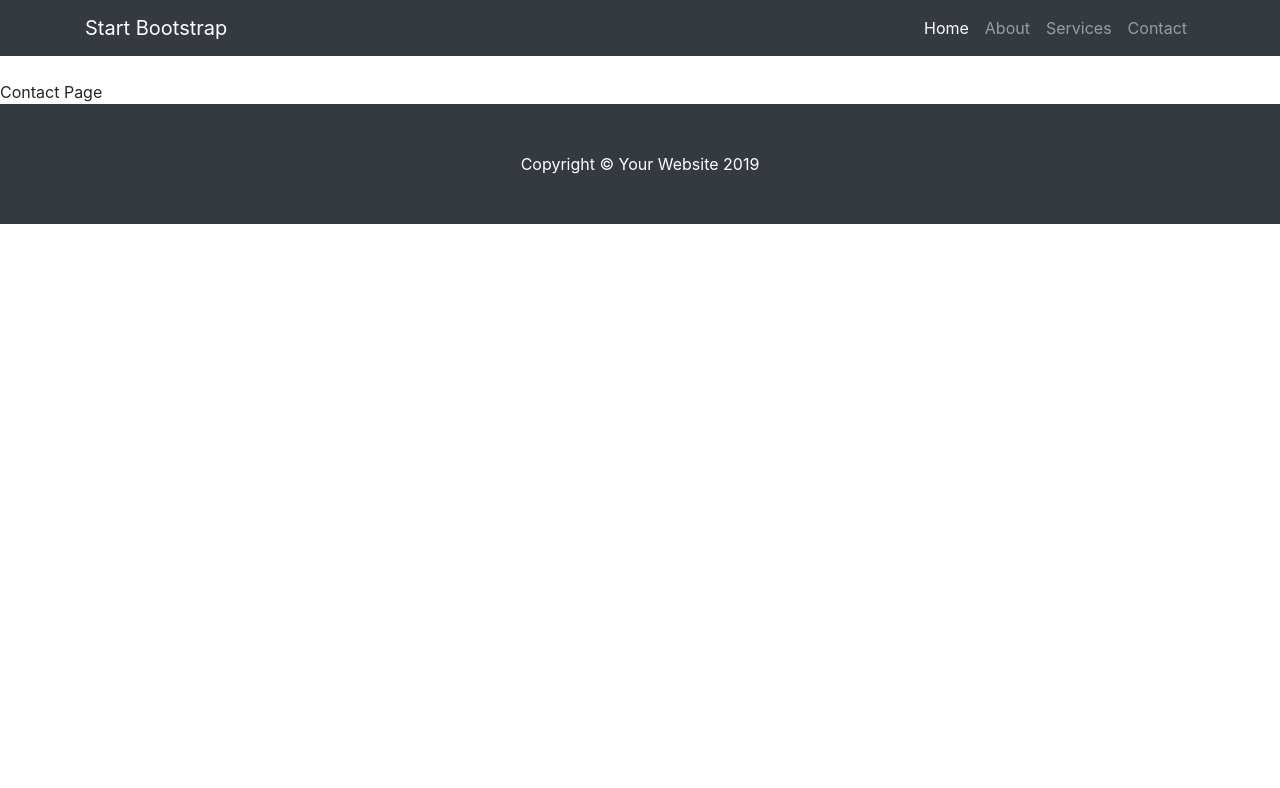
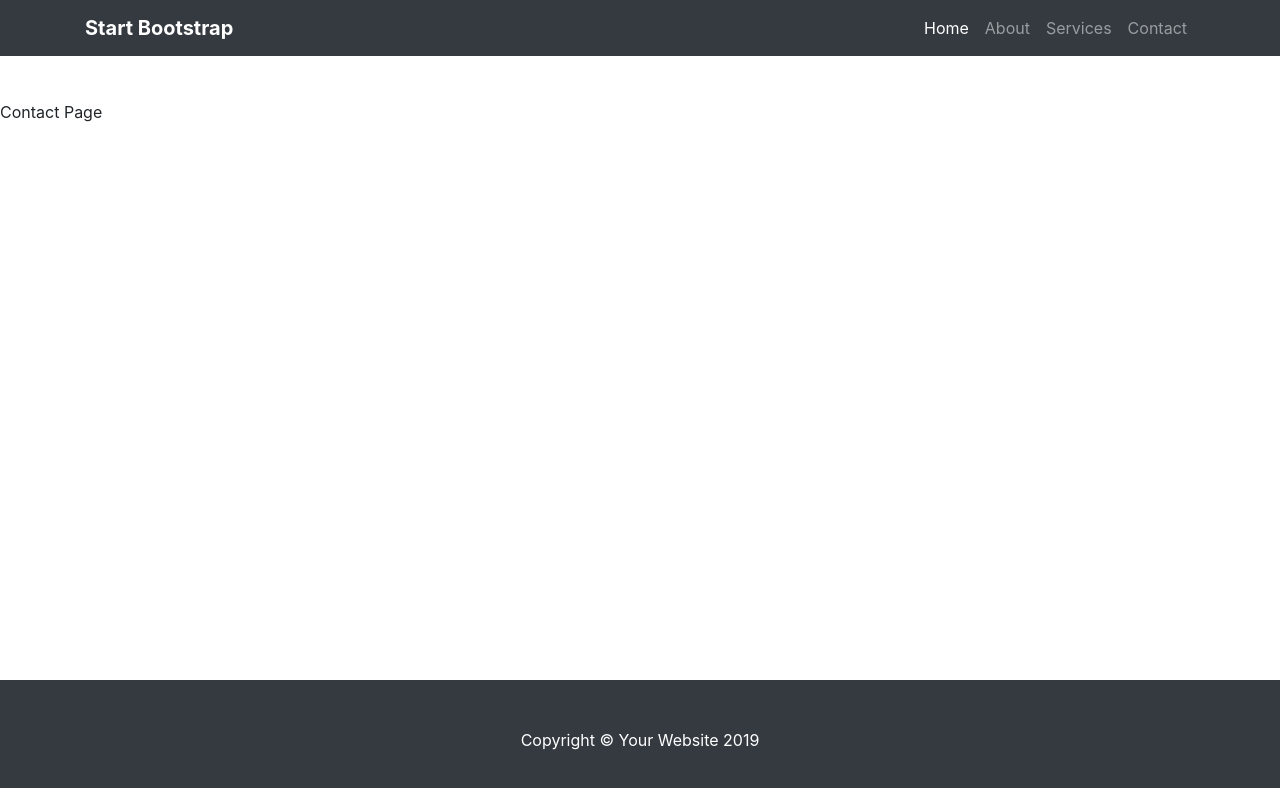
Before and after one commit to najihmld/next-movie-app, a Next.js app: page /contact in a window 1280 px wide. Shown: the top 788 px of the page. Built offline with nearby package versions, Linux system fonts and the light colour scheme.

Commit message:
styling improvments

```diff
--- a/components/movieList.js
+++ b/components/movieList.js
@@ -24,7 +24,7 @@
             <a>{movie.name}</a>
            </Link>
           </h4>
-          <div>{movie.genre}</div>
+          <div className="movie-genre">{movie.genre}</div>
           <h5>$24.99</h5>
           <p className="card-text">{this.shorten(movie.description, 100)}</p>
         </div>
--- /dev/null
+++ b/next.config.js
@@ -0,0 +1,5 @@
+
+const withCss = require('@zeit/next-css')
+const withSass = require('@zeit/next-sass')
+
+module.exports = withCss(withSass())
--- a/package.json
+++ b/package.json
@@ -8,10 +8,13 @@
     "start": "next start"
   },
   "dependencies": {
+    "@zeit/next-css": "^1.0.1",
+    "@zeit/next-sass": "^1.0.1",
     "axios": "^0.19.2",
     "body-parser": "^1.19.0",
     "express": "^4.17.1",
     "next": "9.4.4",
+    "node-sass": "^4.14.1",
     "react": "16.13.1",
     "react-dom": "16.13.1"
   }
--- a/pages/_app.js
+++ b/pages/_app.js
@@ -2,6 +2,8 @@
 import Head from 'next/head'
 import Navbar from '../components/navbar'
 import Footer from '../components/footer'
+
+import '../style/index.scss'
 
 class MovieApp extends App {
   // TODO: execute here getinitialProps and pass this data to your page
@@ -29,7 +31,8 @@
         <Footer />
         <style jsx>{`
           .base-page {
-            padding-top:80px;
+            padding-top:100px;
+            padding-bottom:200px;
           }
         `}
         </style>
--- /dev/null
+++ b/style/index.scss
@@ -0,0 +1,38 @@
+
+body {
+  min-height: 100vh;
+  position: relative;
+  margin: 0;
+}
+
+footer {
+  position: absolute;
+  bottom: 0;
+  width: 100%;
+}
+
+.home-page {
+  .movie-genre {
+    font-size: 17px;
+    // font-style: italic;
+    font-weight: bold;
+    margin-bottom: 10px;
+  }
+
+  .card-title {
+    margin-bottom: 0px;
+  }
+}
+
+.navbar {
+  min-height: 80;
+
+  > li > a {
+    font-size: 19px;
+  }
+}
+
+.navbar-brand {
+  font-size: 30px;
+  font-weight: bold;
+}
```
Also changed, not shown: 2 other files (tests, documents, lock files or other folders).
